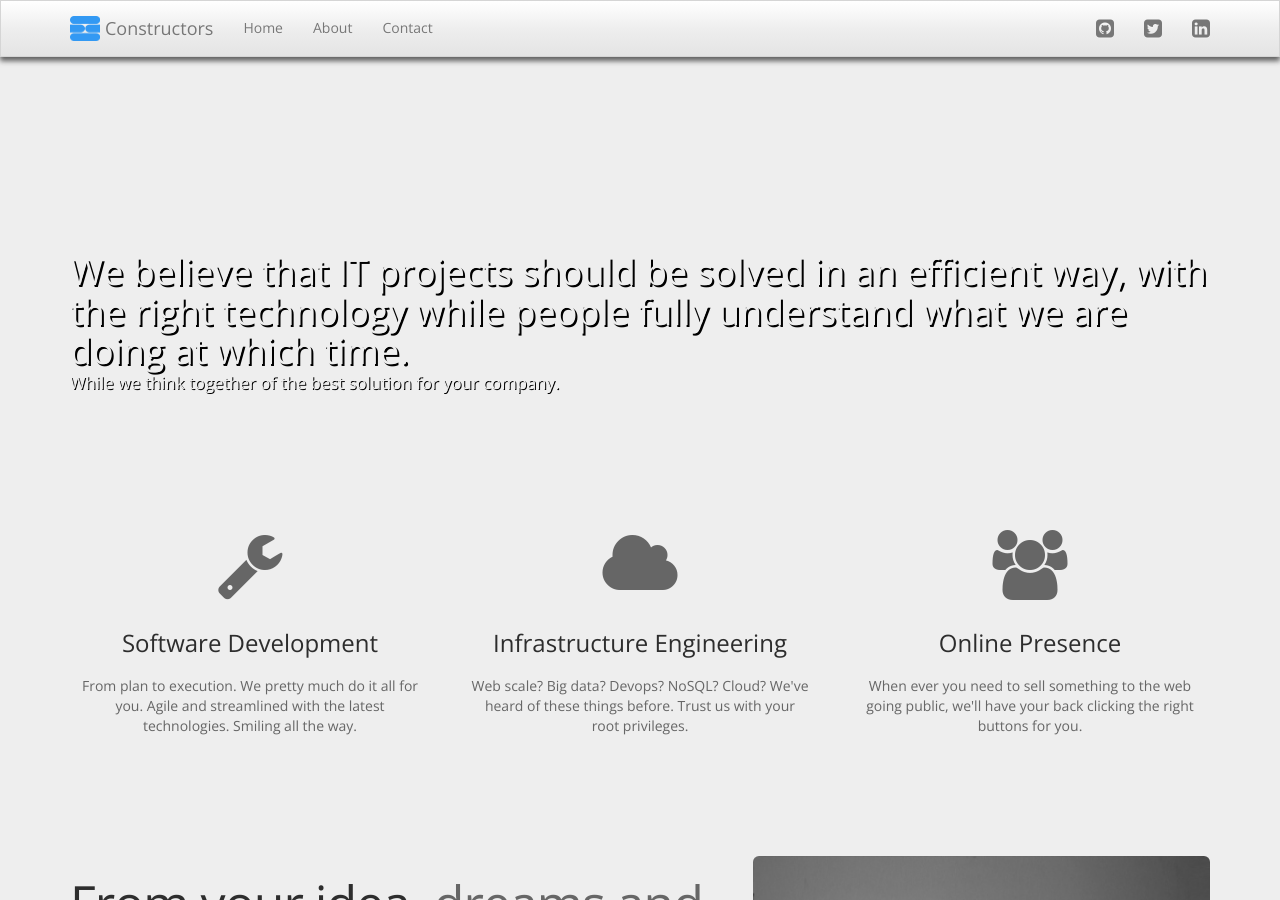
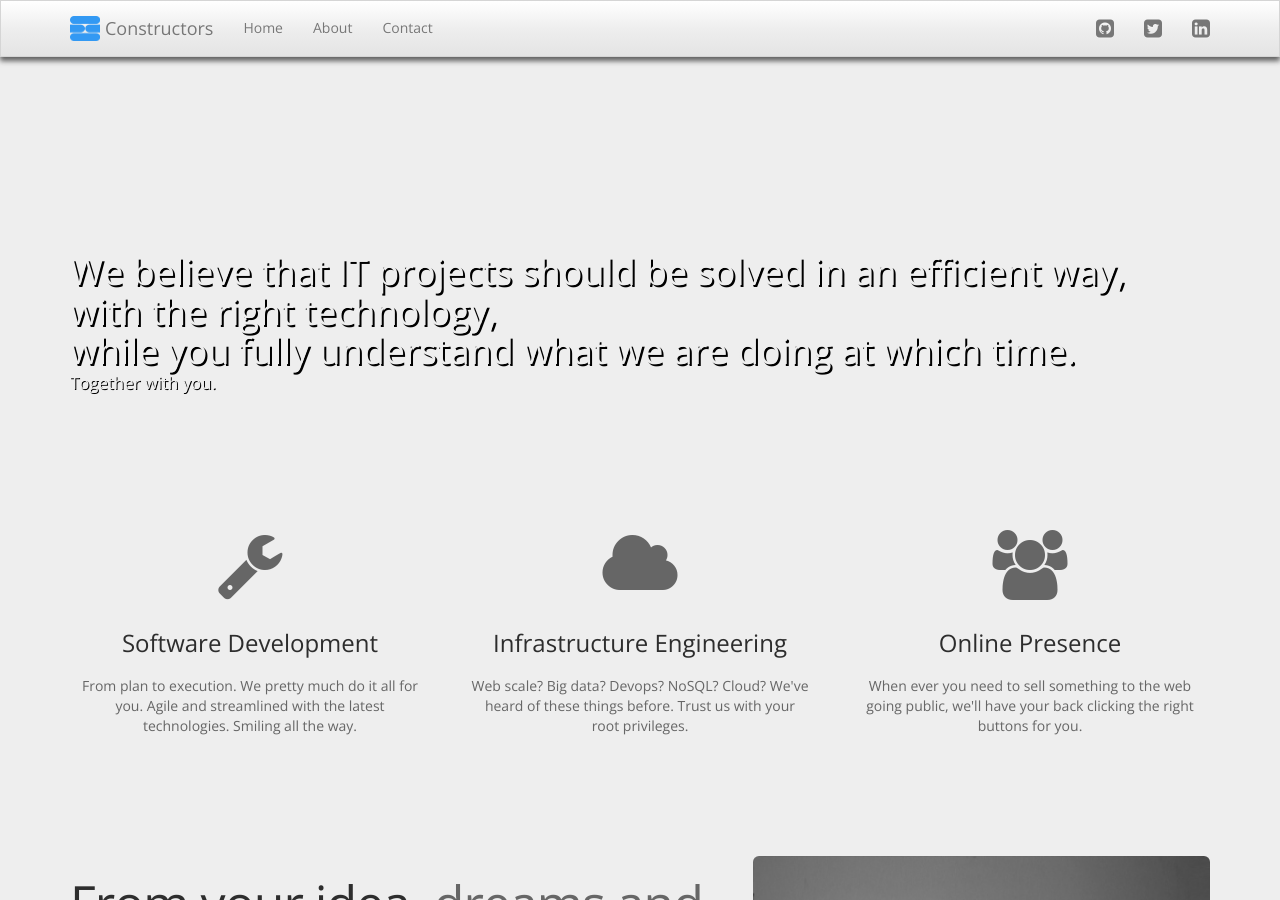
Before and after one commit to constructors/constructors.nl, a Jekyll site: the page built from index.html, in a window 1280 px wide and 900 px high. Built offline with Jekyll 4.4.1, drawn with Linux system fonts in a browser that asks for light colours; nearby versions of some CDN libraries; Markdown is read by kramdown in place of the engine named in the settings.

Commit message:
Better marketing.

```diff
--- a/index.html
+++ b/index.html
@@ -7,8 +7,10 @@ body: front-page
 <div class="backdrop"></div>
 
 <section class="container eindhoven-header">
-  <h1>We believe that IT projects should be solved in an efficient way, with the right technology while people fully understand what we are doing at which time.</h1>
-  <span>While we think together of the best solution for your company.</span>
+  <h1>We believe that IT projects should be solved in an efficient way,<br>
+    with the right technology,<br>
+    while you fully understand what we are doing at which time.</h1>
+  <span>Together with you.</span>
 </section>
 
 <section class="content">
```
